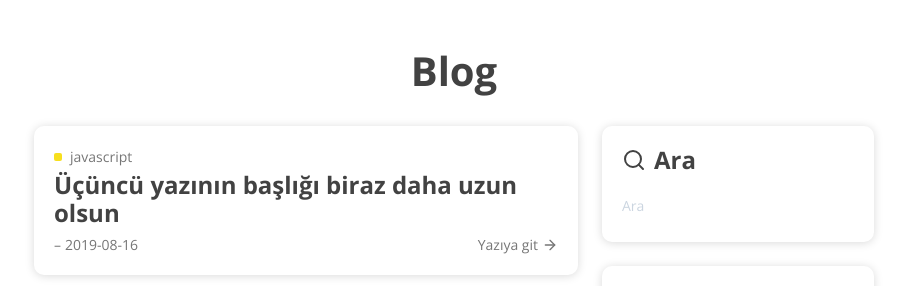
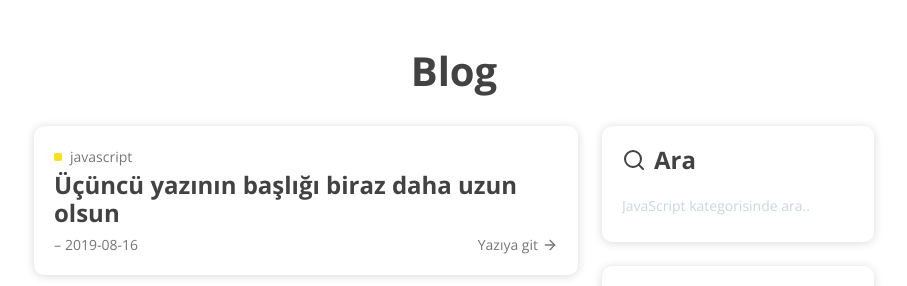
Before and after one commit to kutluhann/kutluhann.net, a Next.js app: page /category/javascript in a window 1280 px wide. Shown: the top 286 px of the page, without its empty margins (186-1093 px from the left). Built offline with nearby package versions, Linux system fonts and the light colour scheme.

Commit message:
Add search functionality

```diff
--- a/components/layout.js
+++ b/components/layout.js
@@ -1,7 +1,7 @@
-import SearchArea from '@/components/searchArea'
-import CategoriesArea from '@/components/categoriesArea'
+import SearchArea from '@/components/search-area'
+import CategoriesArea from '@/components/categories-area'
 
-export default function Layout({ children, activeCategories }) {
+export default function Layout({ children, activeCategories, searchString, setSearchString }) {
     return (
         <main className="pt-12 px-6">
         <section>
@@ -17,7 +17,11 @@ export default function Layout({ children, activeCategories }) {
               </div>
               <aside className="w-1/3 touch:w-full desktop:mx-3 touch:mb-2 h-auto">
                 <div className="sticky top-6 w-full flex flex-col justify-satart items-center touch:flex-col-reverse">
-                  <SearchArea />
+                  <SearchArea
+                    categories={activeCategories}
+                    searchString={searchString}
+                    setSearchString={setSearchString}
+                  />
                   <CategoriesArea categories={activeCategories} />
                 </div>
               </aside>
--- /dev/null
+++ b/components/post-list.js
@@ -0,0 +1,17 @@
+import Post from "./post"
+import { slug } from "@/utils/helper"
+
+export default function PostList({ posts, searchString }) {
+  function filterPosts() {
+
+    return posts.filter(post => slug(post.title).includes(slug(searchString)))
+  }
+
+  return (
+    <>
+      {filterPosts().map((postData) => (
+        <Post key={postData.id} postData={postData} />
+      ))}
+    </>
+  )
+}
--- /dev/null
+++ b/components/search-area.js
@@ -0,0 +1,33 @@
+import { useRouter } from 'next/router'
+
+export default function SearchArea({ categories, searchString, setSearchString }) {
+  const router = useRouter()
+
+  function generatePlaceholder() {
+    if (router.asPath == '/') return 'Gönderilerde ara.. '
+    else {
+      const activeCategory = categories.filter(category => category.id == router.query.id)[0]
+      return `${activeCategory?.name} kategorisinde ara..`
+    }
+  }
+
+  return (
+    <div className="mb-6 touch:mb-0 touch:mt-4 shadow rounded-10 flex justify-center p-5 flex-col w-full">
+      <label htmlFor="search-input">
+        <h3 className="title flex items-center mb-4">
+          <svg className="h-6" xmlns="http://www.w3.org/2000/svg" viewBox="0 0 24 24" fill="none" stroke="currentColor" strokeWidth="2" strokeLinecap="round" strokeLinejoin="round">
+            <circle cx="11" cy="11" r="8"></circle>
+            <line x1="21" y1="21" x2="16.65" y2="16.65"></line>
+          </svg>
+          <span className="ml-2">Ara</span>
+        </h3>
+      </label>
+      <form action="">
+        <input id="search-input" className="h-8 w-full border-none focus:outline-none text-8 touch:text-7" type="text"
+          placeholder={generatePlaceholder()}
+          onChange={(event) => setSearchString(event.target.value)}
+        />
+      </form>
+    </div>
+  )
+}
--- a/components/searchArea.js
+++ /dev/null
@@ -1,18 +0,0 @@
-export default function SearchArea() {
-  return (
-    <div className="mb-6 touch:mb-0 touch:mt-4 shadow rounded-10 flex justify-center p-5 flex-col w-full">
-      <label htmlFor="search-input">
-        <h3 className="title flex items-center mb-4">
-          <svg className="h-6" xmlns="http://www.w3.org/2000/svg" viewBox="0 0 24 24" fill="none" stroke="currentColor" strokeWidth="2" strokeLinecap="round" strokeLinejoin="round">
-            <circle cx="11" cy="11" r="8"></circle>
-            <line x1="21" y1="21" x2="16.65" y2="16.65"></line>
-          </svg>
-          <span className="ml-2">Ara</span>
-        </h3>
-      </label>
-      <form action="">
-        <input id="search-input" className="h-8 w-full border-none focus:outline-none text-8 touch:text-7" type="text" placeholder="Ara" />
-      </form>
-    </div>
-  )
-}
--- a/package.json
+++ b/package.json
@@ -17,7 +17,8 @@
     "react": "18.2.0",
     "react-dom": "18.2.0",
     "remark": "^14.0.2",
-    "remark-html": "^15.0.2"
+    "remark-html": "^15.0.2",
+    "slugify": "^1.6.5"
   },
   "devDependencies": {
     "autoprefixer": "^10.4.13",
--- a/pages/_app.js
+++ b/pages/_app.js
@@ -1,7 +1,7 @@
 import '@/styles/globals.css'
 
 import { Open_Sans } from '@next/font/google'
-const openSans = Open_Sans({ subsets: ['latin'] })
+const openSans = Open_Sans({ subsets: ['latin', 'latin-ext'] })
 
 export default function App({ Component, pageProps }) {
   return (
--- a/pages/category/[id].js
+++ b/pages/category/[id].js
@@ -1,21 +1,28 @@
-import { getActiveCategoryIds } from "@/utils/posts"
 import Layout from "@/components/layout"
-import { getSortedPostData, getActiveCategories } from "@/utils/posts"
+import { getSortedPostData, getActiveCategories, getActiveCategoryIds } from "@/utils/posts"
 import Head from "next/head"
-import Post from "@/components/post"
+import PostList from "@/components/post-list"
+import { useState } from "react"
 
 export default function CategoryPage({ activeCategories, postsFilteredByCategory }) {
+  const [searchString, setSearchString] = useState('')
+
   return (
-    <Layout activeCategories={activeCategories}>
+    <Layout
+      activeCategories={activeCategories}
+      searchString={searchString}
+      setSearchString={setSearchString}
+    >
       <Head>
         <title>Create Next App</title>
         <meta name="description" content="Generated by create next app" />
         <meta name="viewport" content="width=device-width, initial-scale=1" />
         <link rel="icon" href="/favicon.ico" />
       </Head>
-      {postsFilteredByCategory.map((postData) => (
-        <Post key={postData.id} postData={postData} />
-      ))}
+      <PostList
+        posts={postsFilteredByCategory}
+        searchString={searchString}
+      />
     </Layout>
   )
 }
--- a/pages/index.js
+++ b/pages/index.js
@@ -1,21 +1,28 @@
 import Head from 'next/head'
-import Link from 'next/link'
 import Layout from '@/components/layout'
-import Post from '@/components/post'
 import { getSortedPostData, getActiveCategories } from '@/utils/posts'
+import { useState } from 'react'
+import PostList from '@/components/post-list'
 
 export default function Home({ allPostsData, activeCategories }) {
+  const [searchString, setSearchString] = useState('')
+
   return (
-    <Layout activeCategories={activeCategories}>
+    <Layout
+      activeCategories={activeCategories}
+      searchString={searchString}
+      setSearchString={setSearchString}
+    >
       <Head>
         <title>Create Next App</title>
         <meta name="description" content="Generated by create next app" />
         <meta name="viewport" content="width=device-width, initial-scale=1" />
         <link rel="icon" href="/favicon.ico" />
       </Head>
-      {allPostsData.map((postData) => (
-        <Post key={postData.id} postData={postData} />
-      ))}
+      <PostList
+        posts={allPostsData}
+        searchString={searchString}
+      />
     </Layout>
   )
 }
--- /dev/null
+++ b/utils/helper.js
@@ -0,0 +1,9 @@
+import slugify from "slugify";
+
+export function slug(string) {
+  return slugify(string, {
+    lower: true,
+    trim: true,
+    locale: 'tr'
+  })
+}
```
Also changed, not shown: components/categories-area.js (renamed from components/categoriesArea.js), 1 other file (tests, documents, lock files or other folders).
